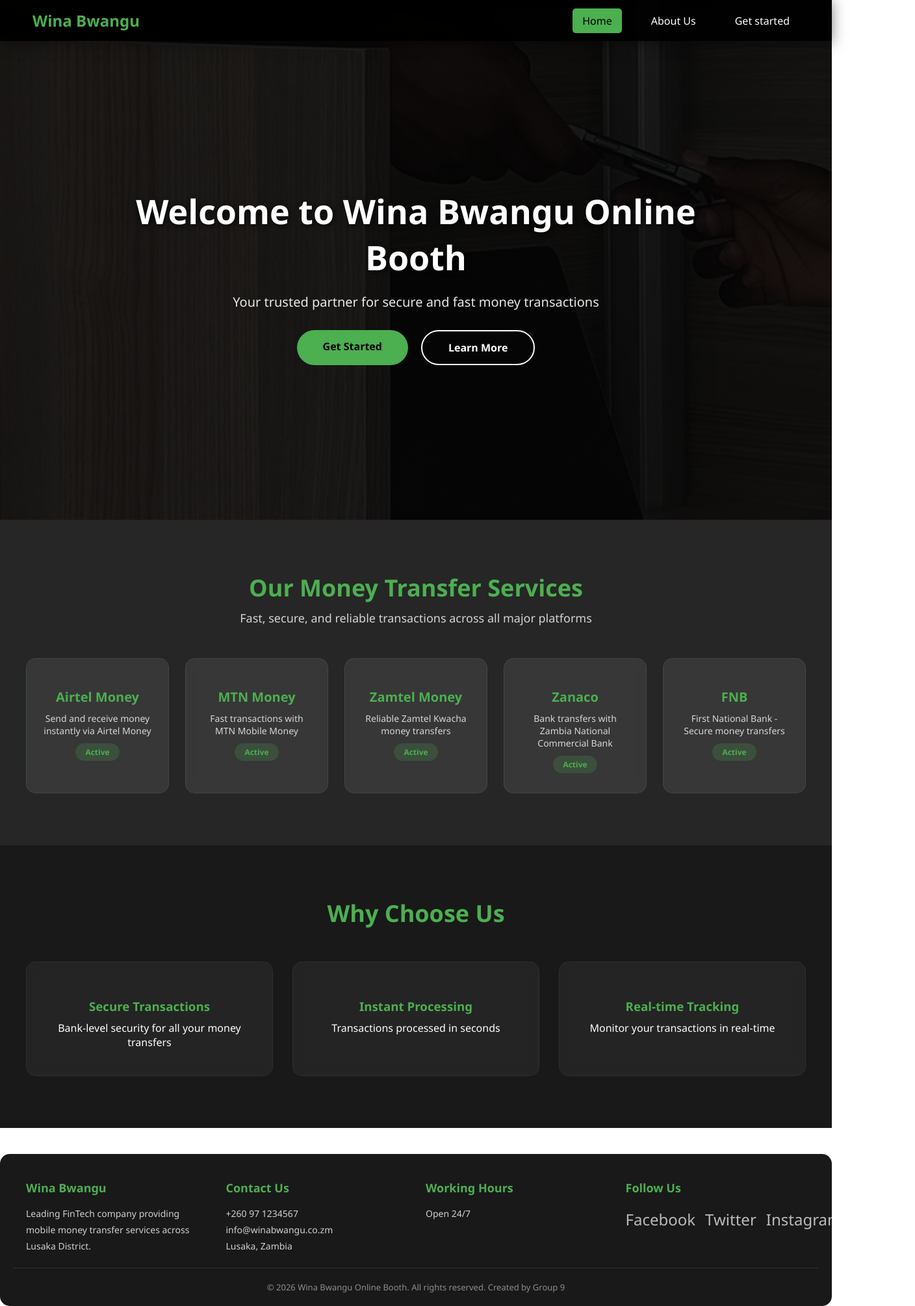
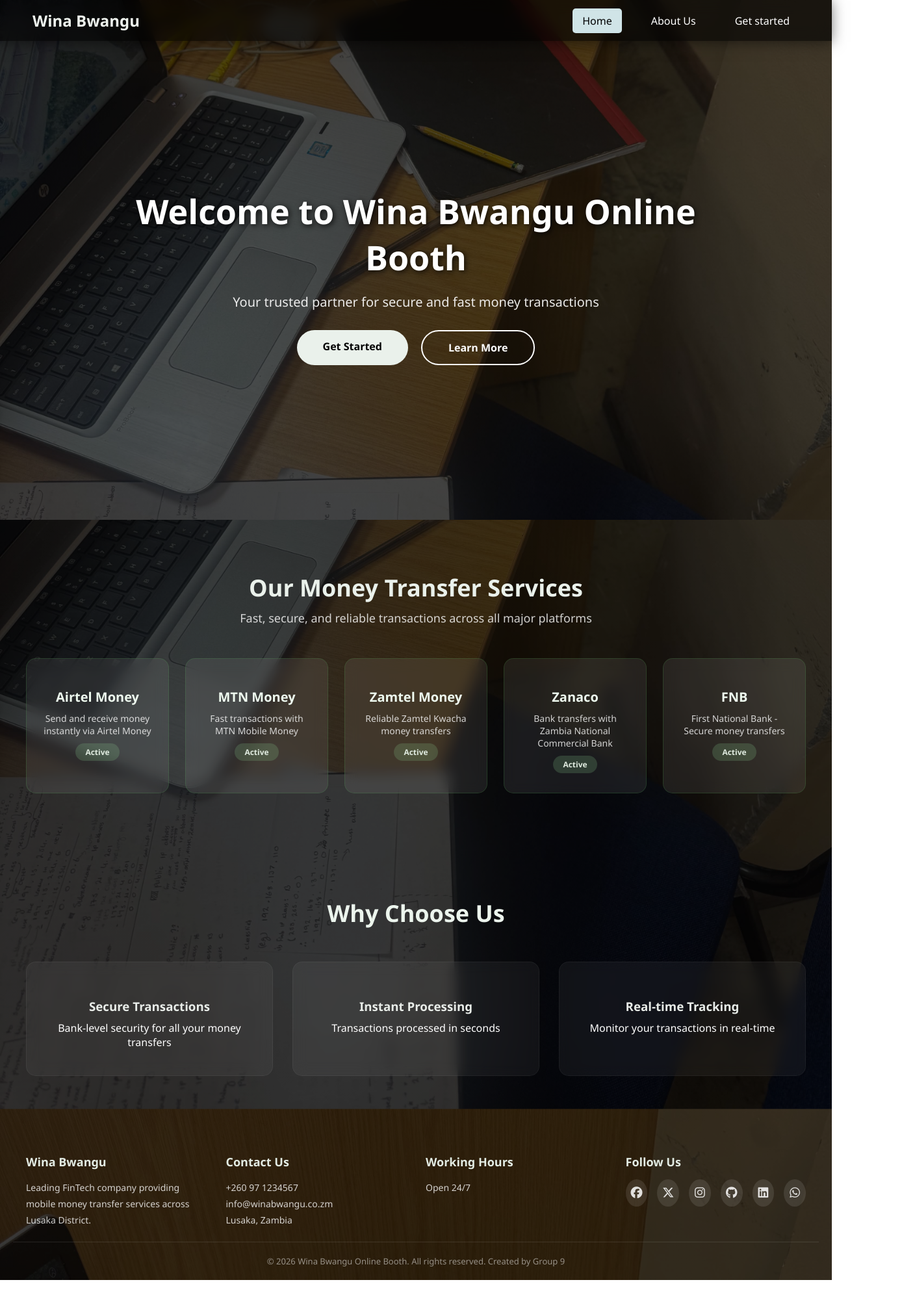
Before and after one commit to mumbadaliso77-2gd/wina_bwangu_assignment, a plain HTML site: page client/index.html in a window 1280 px wide. Shown: the whole page at 65% size, 1408 px wide, since content can reach past the window. After the commit the page ends 1970 px from the top, so only its background shows below. Drawn offline with Linux system fonts and the light colour scheme.

Commit message:
some few changes made to the dashboard and about page, added a new image to the images folder, and updated the style.css file to include new styles for the dashboard and about page.

```diff
--- a/client/index.html
+++ b/client/index.html
@@ -5,7 +5,9 @@
     <meta name="viewport" content="width=device-width, initial-scale=1.0">
     <title>Wina Bwangu - Online Booth</title>
     <link rel="stylesheet" href="style.css">
+    <link rel="stylesheet" href="https://cdnjs.cloudflare.com/ajax/libs/font-awesome/6.5.1/css/all.min.css">
 </head>
+
 <body>
     <!-- Navigation -->
     <nav>
@@ -115,10 +117,24 @@
                     <div class="contact-column">
                         <h3> Follow Us</h3>
                         <div class="social-icons">
-                            <a href="#" title="Facebook">Facebook</a>
-                            <a href="#" title="Twitter">Twitter</a>
-                            <a href="#" title="Instagram">Instagram</a>
-                            <a href="#" title="LinkedIn">LinkedIn</a>
+                            <a href="https://facebook.com" target="_blank" aria-label="Facebook">
+                              <i class="fa-brands fa-facebook"></i>
+                            </a>
+                            <a href="https://x.com" target="_blank" aria-label="X">
+                               <i class="fa-brands fa-x-twitter"></i>
+                            </a>
+                            <a href="https://instagram.com" target="_blank" aria-label="Instagram">
+                              <i class="fa-brands fa-instagram"></i>
+                            </a>
+                            <a href="https://github.com" target="_blank" aria-label="GitHub">
+                              <i class="fa-brands fa-github"></i>
+                            </a>
+                            <a href="https://linkedin.com" target="_blank" aria-label="LinkedIn">
+                              <i class="fa-brands fa-linkedin"></i>
+                             </a>
+                            <a href="https://wa.me/260971234567" target="_blank" aria-label="WhatsApp">
+                               <i class="fa-brands fa-whatsapp"></i>
+                            </a>
                         </div>
                     </div>
                 </div>
--- a/client/style.css
+++ b/client/style.css
@@ -10,20 +10,28 @@ body {
     color: #fff;
     min-height: 100vh;
     overflow-x: hidden;
+
+    /* Full-page background image */
+    background: linear-gradient(rgba(12, 12, 12, 0.4), rgba(14, 13, 13, 0.4)),
+                url('images/Image_6.jpg');
+    background-size: cover;
+    background-position: center;
+    background-attachment: fixed;
+    background-repeat: no-repeat;
 }
 
 /* Navigation */
 nav {
-    background: rgba(0, 0, 0, 0.9);
+    background: rgba(0, 0, 0, 0.6);
     padding: 15px 50px;
     position: fixed;
     width: 100%;
     top: 0;
     z-index: 1000;
     backdrop-filter: blur(10px);
+    -webkit-backdrop-filter: blur(10px);
     box-shadow: 0 2px 20px rgba(0, 0, 0, 0.5);
 }
-
 .nav-container {
     display: flex;
     justify-content: space-between;
@@ -33,7 +41,7 @@ nav {
 }
 
 .logo h2 {
-    color: #4CAF50;
+    color: #eef3ee;
     font-size: 24px;
     font-weight: 700;
 }
@@ -54,12 +62,12 @@ nav {
 }
 
 .nav-links a:hover {
-    background: #4CAF50;
+    background: #c9e4dfa6;
     color: #000;
 }
 
 .nav-links a.active {
-    background: #4CAF50;
+    background: #d0e4e7;
     color: #000;
 }
 
@@ -70,8 +78,8 @@ nav {
     align-items: center;
     justify-content: center;
     text-align: center;
-    background: linear-gradient(rgba(12, 12, 12, 0.7), rgba(14, 13, 13, 0.7)),
-                url('images/Image_2.jpeg');
+    background: linear-gradient(rgba(12, 12, 12, 0.4), rgba(14, 13, 13, 0.4)),
+                url('images/Image_6.jpg');
     background-size: cover;
     background-position: center;
     background-attachment: fixed;
@@ -126,14 +134,14 @@ nav {
 }
 
 .btn-primary {
-    background: #4CAF50;
+    background: #eaf1eb;
     color: #000;
 }
 
 .btn-primary:hover {
-    background: #45a049;
+    background: #bce9be;
     transform: translateY(-3px);
-    box-shadow: 0 10px 30px rgba(76, 175, 80, 0.4);
+    box-shadow: 0 10px 30px rgba(64, 154, 228, 0.4);
 }
 
 .btn-secondary {
@@ -150,7 +158,7 @@ nav {
 
 /* Services Section */
 .services {
-    background: rgba(0, 0, 0, 0.85);
+    background: rgba(0, 0, 0, 0.6);
     padding: 80px 20px;
     text-align: center;
 }
@@ -158,7 +166,7 @@ nav {
 .services h2 {
     font-size: 36px;
     margin-bottom: 10px;
-    color: #4CAF50;
+    color: #eaf1eb;
 }
 
 .services-subtitle {
@@ -180,6 +188,7 @@ nav {
     padding: 30px 20px;
     border-radius: 15px;
     backdrop-filter: blur(10px);
+    -webkit-backdrop-filter: blur(10px);
     transition: all 0.3s ease;
     border: 1px solid rgba(76, 175, 80, 0.2);
 }
@@ -187,8 +196,8 @@ nav {
 .service-card:hover {
     transform: translateY(-10px);
     background: rgba(255, 255, 255, 0.15);
-    border-color: #4CAF50;
-    box-shadow: 0 10px 30px rgba(76, 175, 80, 0.2);
+    border-color: #88bfe4;
+    box-shadow: 0 10px 30px rgba(225, 235, 226, 0.2);
 }
 
 .service-icon {
@@ -197,7 +206,7 @@ nav {
 }
 
 .service-card h3 {
-    color: #4CAF50;
+    color: #eefaef;
     margin-bottom: 10px;
     font-size: 20px;
 }
@@ -210,8 +219,8 @@ nav {
 
 .service-status {
     display: inline-block;
-    background: rgba(76, 175, 80, 0.2);
-    color: #4CAF50;
+    background: rgba(142, 209, 144, 0.2);
+    color: #e0ebe0;
     padding: 5px 15px;
     border-radius: 20px;
     font-size: 12px;
@@ -220,7 +229,7 @@ nav {
 
 /* Features Section */
 .features {
-    background: rgba(0, 0, 0, 0.9);
+    background: rgba(0, 0, 0, 0.6);
     padding: 80px 20px;
     text-align: center;
 }
@@ -228,7 +237,7 @@ nav {
 .features h2 {
     font-size: 36px;
     margin-bottom: 50px;
-    color: #4CAF50;
+    color: #ecf5ed;
 }
 
 .features-grid {
@@ -244,6 +253,7 @@ nav {
     padding: 40px 20px;
     border-radius: 15px;
     backdrop-filter: blur(10px);
+    -webkit-backdrop-filter: blur(10px);
     transition: all 0.3s ease;
     border: 1px solid rgba(255, 255, 255, 0.05);
 }
@@ -259,14 +269,14 @@ nav {
 }
 
 .feature-card h3 {
-    color: #4CAF50;
+    color: #e8ece8;
     margin-bottom: 10px;
 }
 
 /* About Page */
 .about-page {
     min-height: 100vh;
-    background: linear-gradient(rgba(0, 0, 0, 0.8), rgba(0, 0, 0, 0.8)),
+    background: linear-gradient(rgba(0, 0, 0, 0.4), rgba(0, 0, 0, 0.4)),
                 url('images/Image_4.jpeg');
     background-size: cover;
     background-position: center;
@@ -286,7 +296,7 @@ nav {
     text-align: center;
     font-size: 44px;
     margin-bottom: 50px;
-    color: #4CAF50;
+    color: #ebf5eb;
 }
 
 .about-grid {
@@ -300,6 +310,7 @@ nav {
     padding: 30px;
     border-radius: 15px;
     backdrop-filter: blur(10px);
+    -webkit-backdrop-filter: blur(10px);
     transition: all 0.3s ease;
     border: 1px solid rgba(76, 175, 80, 0.1);
 }
@@ -307,11 +318,11 @@ nav {
 .about-card:hover {
     background: rgba(255, 255, 255, 0.15);
     transform: translateY(-5px);
-    border-color: #4CAF50;
+    border-color: #e2eee3;
 }
 
 .about-card h2 {
-    color: #4CAF50;
+    color: #e3f1e4;
     margin-bottom: 15px;
 }
 
@@ -328,7 +339,7 @@ nav {
 /* Dashboard Page */
 .dashboard-page {
     min-height: 100vh;
-    background: linear-gradient(rgba(0, 0, 0, 0.8), rgba(0, 0, 0, 0.8)),
+    background: linear-gradient(rgba(0, 0, 0, 0.4), rgba(0, 0, 0, 0.4)),
             url('images/Image_2.jpeg');
     background-size: cover;
     background-position: center;
@@ -348,7 +359,7 @@ nav {
     text-align: center;
     font-size: 44px;
     margin-bottom: 50px;
-    color: #4CAF50;
+    color: #eef5ef;
 }
 
 .dashboard-stats {
@@ -364,6 +375,7 @@ nav {
     border-radius: 15px;
     text-align: center;
     backdrop-filter: blur(10px);
+    -webkit-backdrop-filter: blur(10px);
     transition: all 0.3s ease;
     border: 1px solid rgba(76, 175, 80, 0.1);
 }
@@ -371,7 +383,7 @@ nav {
 .stat-card:hover {
     background: rgba(255, 255, 255, 0.15);
     transform: scale(1.05);
-    border-color: #4CAF50;
+    border-color: #48a7d3;
 }
 
 .stat-number {
@@ -396,7 +408,7 @@ nav {
 
 .service-status-section h2 {
     text-align: center;
-    color: #4CAF50;
+    color: #e1e9e2;
     margin-bottom: 25px;
 }
 
@@ -434,7 +446,7 @@ nav {
 
 .status-text {
     margin-left: auto;
-    color: #4CAF50;
+    color: #d7e4d7;
     font-size: 12px;
     font-weight: 600;
 }
@@ -452,6 +464,7 @@ nav {
     border-radius: 15px;
     text-align: center;
     backdrop-filter: blur(10px);
+    -webkit-backdrop-filter: blur(10px);
     transition: all 0.3s ease;
     border: 1px solid rgba(76, 175, 80, 0.1);
 }
@@ -459,11 +472,11 @@ nav {
 .action-card:hover {
     background: rgba(255, 255, 255, 0.15);
     transform: translateY(-5px);
-    border-color: #4CAF50;
+    border-color: #2c9cb8;
 }
 
 .action-card h3 {
-    color: #4CAF50;
+    color: #ddecdd;
     margin-bottom: 10px;
 }
 
@@ -481,7 +494,7 @@ nav {
 
 /* Footer */
 footer {
-    background: rgba(0, 0, 0, 0.95);
+    background: rgba(0, 0, 0, 0.6);
     text-align: center;
     padding: 20px;
     font-size: 14px;
@@ -489,10 +502,10 @@ footer {
 }
 /* Contact Footer Styles */
         .contact-footer {
-            background: rgba(0, 0, 0, 0.9);
+            background: rgba(0, 0, 0, 0.6);
             padding: 40px 20px 20px;
-            margin-top: 40px;
-            border-radius: 15px;
+            margin-top: 0;
+            border-radius: 0;
         }
 
         .contact-container {
@@ -504,7 +517,7 @@ footer {
         }
 
         .contact-column h3 {
-            color: #4CAF50;
+            color: #e3ece4;
             margin-bottom: 15px;
             font-size: 18px;
         }
@@ -529,14 +542,53 @@ footer {
         }
 
         .contact-column .social-icons a {
-            font-size: 24px;
-            color: rgba(255,255,255,0.7);
-            transition: all 0.3s ease;
+             display: inline-flex;
+             align-items: center;
+             justify-content: center;
+             width: 42px;
+             height: 42px;
+             border-radius: 50%;
+             background: rgba(255, 255, 255, 0.1);
+             color: rgba(255, 255, 255, 0.85);
+             font-size: 18px;
+             text-decoration: none;
+             transition: all 0.3s ease;
+             overflow: hidden;
         }
 
         .contact-column .social-icons a:hover {
-            color: #4CAF50;
-            transform: translateY(-3px);
+             color: #fff;
+             transform: translateY(-4px);
+             box-shadow: 0 6px 15px rgba(0, 0, 0, 0.4);
+
+        }
+
+        .social-icons a[aria-label="Facebook"]:hover {
+             background: #1877f2;
+        }
+
+        .social-icons a[aria-label="X"]:hover {
+             background: #000;
+       }
+
+       .social-icons a[aria-label="Instagram"]:hover {
+            background: radial-gradient(circle at 30% 110%,
+                #fdf497 0%,
+                #fd5949 45%,
+                #d6249f 60%,
+                #285AEB 90%);
+        }
+
+        .social-icons a[aria-label="GitHub"]:hover {
+          background: #333;
+        }
+
+        .social-icons a[aria-label="LinkedIn"]:hover {
+          background: #0a66c2;
+        }
+
+        .social-icons a[aria-label="WhatsApp"]:hover {
+          background: #00ff55;
         }
 
         .footer-bottom {
```
Also changed, not shown: client/about.html (+16 -4 lines), client/dashboard.html (+73 -21 lines), client/images/Image_6.jpg (added).
